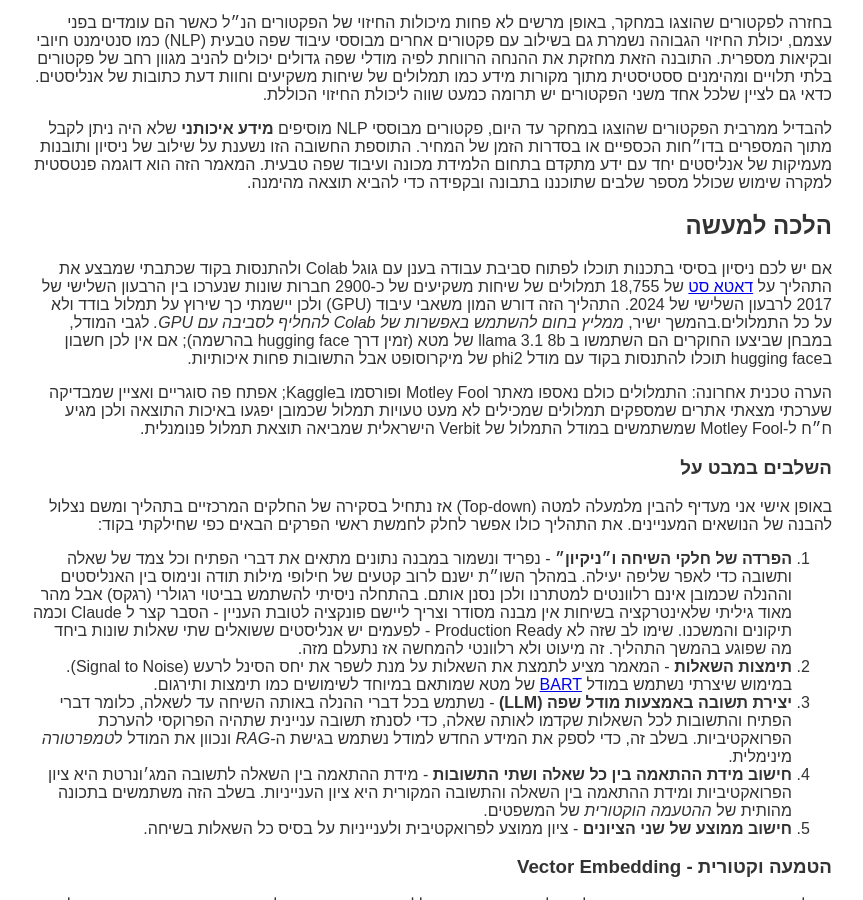
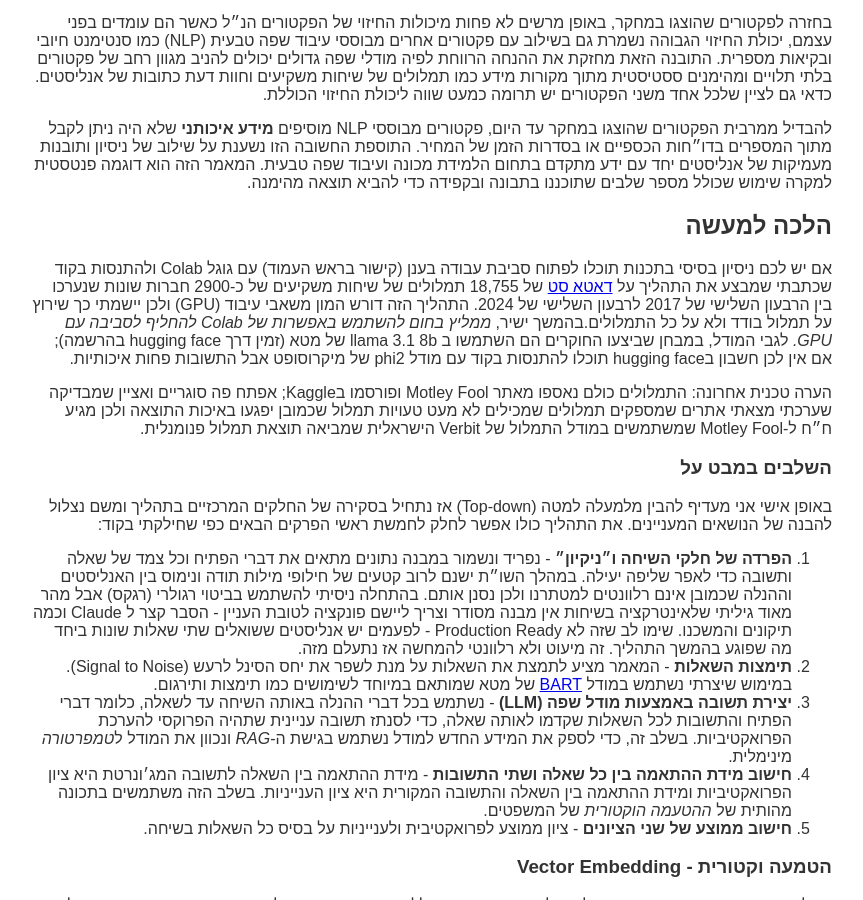
Before and after one commit to Cohen-Or/cohen-or.github.io, a Jekyll site: the page posts/ec_nlp.html, which Jekyll copies as it is, in a window 1280 px wide and 900 px high, scrolled down 1829 px. Shown: the whole window, without its empty margins (208-1071 px from the left). Built offline with Jekyll 4.4.1, drawn with Linux system fonts in a browser that asks for light colours.

Commit message:
Update ec_nlp.html

```diff
--- a/posts/ec_nlp.html
+++ b/posts/ec_nlp.html
@@ -148,7 +148,7 @@
   <p>בחזרה לפקטורים שהוצגו במחקר, באופן מרשים לא פחות מיכולות החיזוי של הפקטורים הנ״ל כאשר הם עומדים בפני עצמם, יכולת החיזוי הגבוהה נשמרת גם בשילוב עם פקטורים אחרים מבוססי עיבוד שפה טבעית (NLP) כמו סנטימנט חיובי ובקיאות מספרית. התובנה הזאת מחזקת את ההנחה הרווחת לפיה מודלי שפה גדולים יכולים להניב מגוון רחב של פקטורים בלתי תלויים ומהימנים ססטיסטית מתוך מקורות מידע כמו תמלולים של שיחות משקיעים וחוות דעת כתובות של אנליסטים. כדאי גם לציין שלכל אחד משני הפקטורים יש תרומה כמעט שווה ליכולת החיזוי הכוללת.</p>
   <p>להבדיל ממרבית הפקטורים שהוצגו במחקר עד היום, פקטורים מבוססי NLP מוסיפים <strong>מידע איכותני</strong> שלא היה ניתן לקבל מתוך המספרים בדו״חות הכספיים או בסדרות הזמן של המחיר. התוספת החשובה הזו נשענת על שילוב של ניסיון ותובנות מעמיקות של אנליסטים יחד עם ידע מתקדם בתחום הלמידת מכונה ועיבוד שפה טבעית. המאמר הזה הוא דוגמה פנטסטית למקרה שימוש שכולל מספר שלבים שתוכננו בתבונה ובקפידה כדי להביא תוצאה מהימנה.</p>
   <h2 id="הלכה-למעשה">הלכה למעשה</h2>
-  <p>אם יש לכם ניסיון בסיסי בתכנות תוכלו לפתוח סביבת עבודה בענן עם גוגל Colab ולהתנסות בקוד שכתבתי שמבצע את התהליך על <a href="https://www.kaggle.com/datasets/tpotterer/motley-fool-scraped-earnings-call-transcripts/data">דאטא סט</a> של 18,755 תמלולים של שיחות משקיעים של כ-2900 חברות שונות שנערכו בין הרבעון השלישי של 2017 לרבעון השלישי של 2024. התהליך הזה דורש המון משאבי עיבוד (GPU) ולכן יישמתי כך שירוץ על תמלול בודד ולא על כל התמלולים.בהמשך ישיר, <em>ממליץ בחום להשתמש באפשרות של Colab להחליף לסביבה עם GPU.</em> לגבי המודל, במבחן שביצעו החוקרים הם השתמשו ב llama 3.1 8b של מטא (זמין דרך hugging face בהרשמה); אם אין לכן חשבון בhugging face תוכלו להתנסות בקוד עם מודל phi2 של מיקרוסופט אבל התשובות פחות איכותיות.</p>
+  <p>אם יש לכם ניסיון בסיסי בתכנות תוכלו לפתוח סביבת עבודה בענן (קישור בראש העמוד) עם גוגל Colab ולהתנסות בקוד שכתבתי שמבצע את התהליך על <a href="https://www.kaggle.com/datasets/tpotterer/motley-fool-scraped-earnings-call-transcripts/data">דאטא סט</a> של 18,755 תמלולים של שיחות משקיעים של כ-2900 חברות שונות שנערכו בין הרבעון השלישי של 2017 לרבעון השלישי של 2024. התהליך הזה דורש המון משאבי עיבוד (GPU) ולכן יישמתי כך שירוץ על תמלול בודד ולא על כל התמלולים.בהמשך ישיר, <em>ממליץ בחום להשתמש באפשרות של Colab להחליף לסביבה עם GPU.</em> לגבי המודל, במבחן שביצעו החוקרים הם השתמשו ב llama 3.1 8b של מטא (זמין דרך hugging face בהרשמה); אם אין לכן חשבון בhugging face תוכלו להתנסות בקוד עם מודל phi2 של מיקרוסופט אבל התשובות פחות איכותיות.</p>
   <p>הערה טכנית אחרונה: התמלולים כולם נאספו מאתר Motley Fool ופורסמו בKaggle; אפתח פה סוגריים ואציין שמבדיקה שערכתי מצאתי אתרים שמספקים תמלולים שמכילים לא מעט טעויות תמלול שכמובן יפגעו באיכות התוצאה ולכן מגיע ח״ח ל-Motley Fool שמשתמשים במודל התמלול של Verbit הישראלית שמביאה תוצאת תמלול פנומנלית.</p>
   <h3 id="השלבים-במבט-על">השלבים במבט על</h3>
   <p>באופן אישי אני מעדיף להבין מלמעלה למטה (Top-down) אז נתחיל בסקירה של החלקים המרכזיים בתהליך ומשם נצלול להבנה של הנושאים המעניינים. את התהליך כולו אפשר לחלק לחמשת ראשי הפרקים הבאים כפי שחילקתי בקוד:</p>
```
